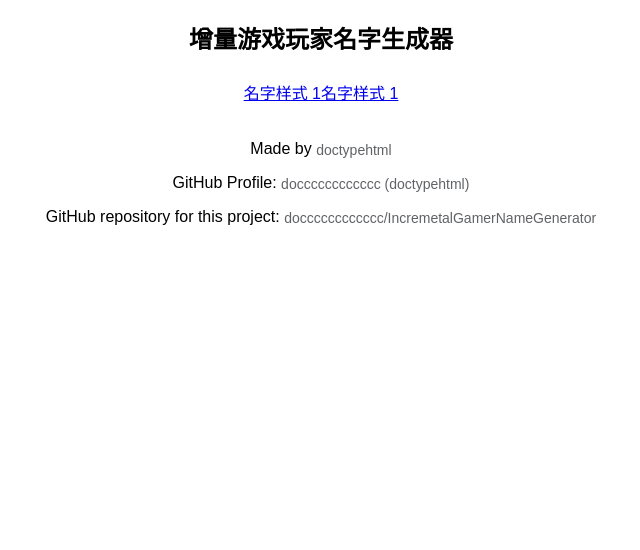
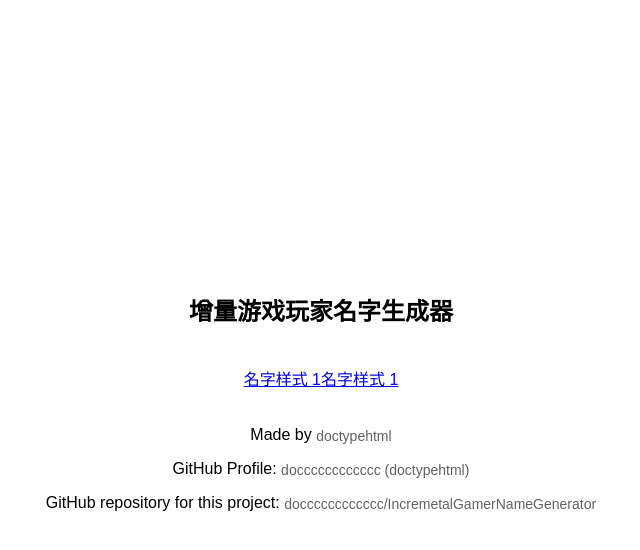
Before and after one commit to docccccccccccc/IncrementalGamerNameGenerator, a Vue app: page / in a window 1280 px wide. Shown: the top 550 px of the page, without its empty margins (319-959 px from the left). Built offline with nearby package versions, Linux system fonts and the light colour scheme; the HTML template or start-up script is replaced by a standard one; a web font is replaced by a local one.

Commit message:
Adjust page position to the center

```diff
--- a/src/components/PageLayout.vue
+++ b/src/components/PageLayout.vue
@@ -1,6 +1,6 @@
 <template>
   <el-container>
-    <el-header>
+    <el-header height="auto">
       <h1>
         <slot name="header"></slot>
       </h1>
@@ -8,7 +8,7 @@
     <el-main>
       <slot></slot>
     </el-main>
-    <el-footer>
+    <el-footer height="auto">
       <p>Made by <el-link href="https://doctypehtml.top">doctypehtml</el-link></p>
       <p>
         GitHub Profile:
--- a/src/styles/global.scss
+++ b/src/styles/global.scss
@@ -4,6 +4,10 @@ body {
   font-family: var(--global-font-family);
   padding: 0;
   margin: 0;
+  min-height: 100svh;
+  display: flex;
+  flex-direction: column;
+  justify-content: center;
 }
 
 html {
```
